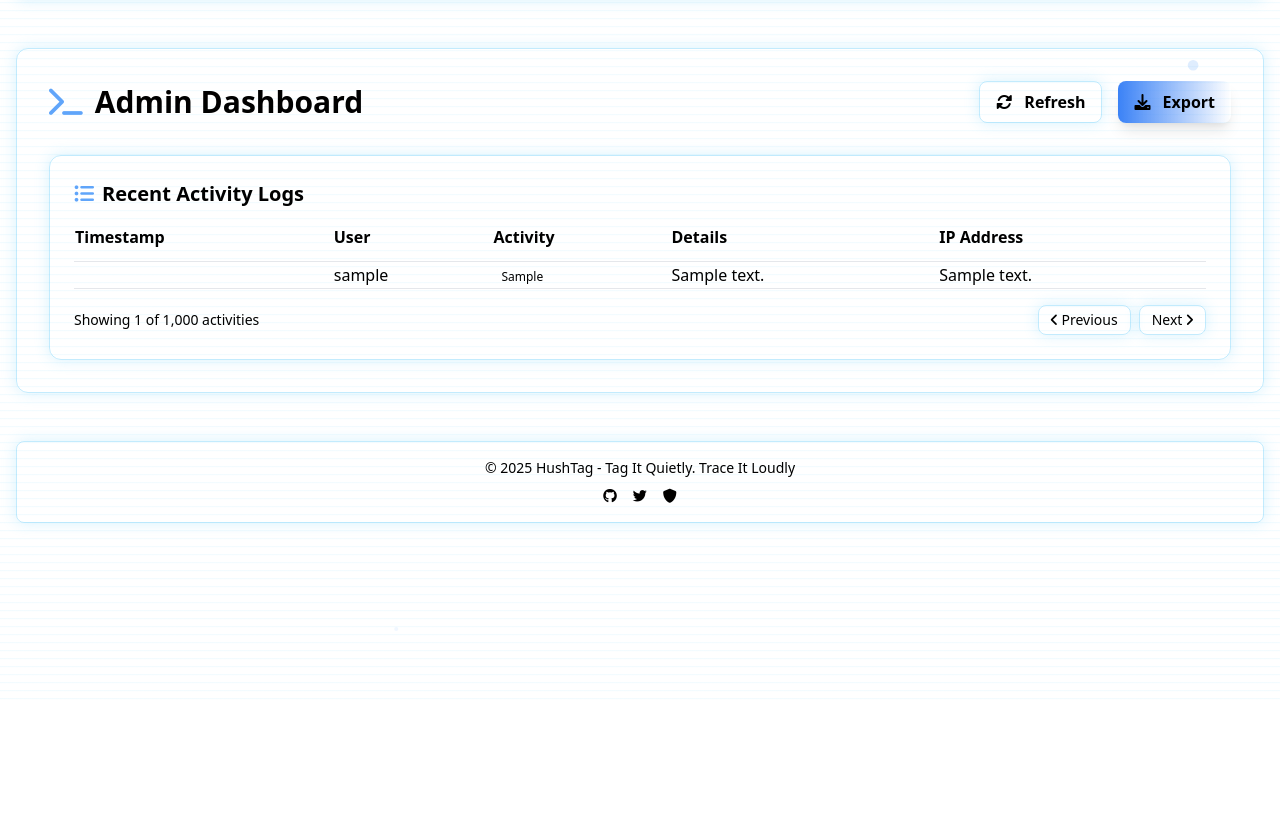
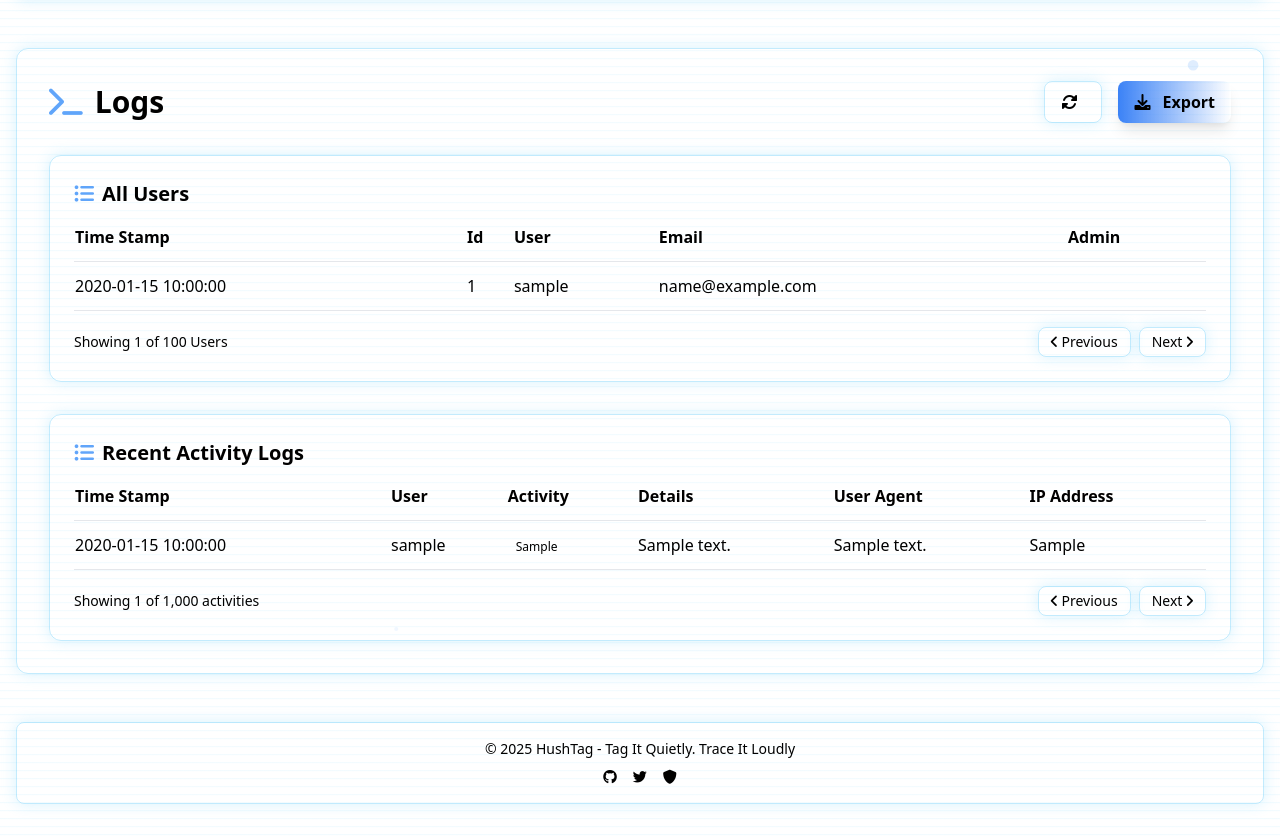
Before and after one commit to snehkr/HushTag, a Flask app: template templates/admin_logs.html in a window 1280 px wide. Shown: the part 98-934 px from the top of the page. Before the commit the page ends 797 px from the top, so only its background shows below. Run offline with Flask 3, Linux system fonts and the light colour scheme; the template is opened without the code that fills it: most values are stand-ins (such as "Sample title", 1, 10 or a date in 2020).

Commit message:
HushTag v1.1
- Users Data Added in Admin Panel
- Ip Address & UserAgent Added in Logs

```diff
--- a/templates/admin_logs.html
+++ b/templates/admin_logs.html
@@ -3,13 +3,13 @@
   <div class="flex justify-between items-center mb-8">
     <h2 class="text-3xl font-bold flex items-center">
       <i class="fas fa-terminal text-blue-400 mr-3"></i>
-      Admin Dashboard
+      Logs
     </h2>
     <div class="flex space-x-4">
       <button
         class="cyber-border hover:cyber-glow text-black font-bold py-2 px-4 rounded-lg transition-all"
       >
-        <i class="fas fa-sync-alt mr-2"></i> Refresh
+        <i class="fas fa-sync-alt mr-2"></i>
       </button>
       <button
         class="bg-gradient-to-r from-blue-500 to-cyan-400 hover:from-blue-600 hover:to-cyan-500 text-black font-bold py-2 px-4 rounded-lg transition-all transform hover:scale-[1.02] shadow-lg shadow-blue-500/20"
@@ -19,6 +19,57 @@
     </div>
   </div>
 
+  <div class="cyber-border rounded-xl p-6">
+    <h3 class="text-xl font-semibold mb-4 flex items-center">
+      <i class="fas fa-list-ul text-blue-400 mr-2"></i>
+      All Users
+    </h3>
+    <div class="overflow-x-auto">
+      <table class="w-full">
+        <thead>
+          <tr class="text-left border-b border-black-700">
+            <th class="pb-3">Time Stamp</th>
+            <th class="pb-3">Id</th>
+            <th class="pb-3">User</th>
+            <th class="pb-3">Email</th>
+            <th class="pb-3">Admin</th>
+          </tr>
+        </thead>
+        <tbody>
+          {% for user in users %}
+          <tr
+            class="border-b border-black-800 hover:bg-black-800/50 transition-colors"
+          >
+            <td class="py-3">{{ user.created_at or 'N/A' }}</td>
+            <td>{{ user.id}}</td>
+            <td>{{ user.username or 'System' }}</td>
+            <td>{{ user.email or 'N/A' }}</td>
+            <td>{{ user.is_admin }}</td>
+          </tr>
+          {% endfor %}
+        </tbody>
+      </table>
+    </div>
+    <div class="mt-4 flex justify-between items-center">
+      <div class="text-black-400 text-sm">
+        Showing {{ users|length }} of 100 Users
+      </div>
+      <div class="flex space-x-2">
+        <button
+          class="cyber-border rounded-lg px-3 py-1 text-sm hover:cyber-glow"
+        >
+          <i class="fas fa-angle-left"></i> Previous
+        </button>
+        <button
+          class="cyber-border rounded-lg px-3 py-1 text-sm hover:cyber-glow"
+        >
+          Next <i class="fas fa-angle-right"></i>
+        </button>
+      </div>
+    </div>
+  </div>
+
+  <div class="mt-8"></div>
 
   <div class="cyber-border rounded-xl p-6">
     <h3 class="text-xl font-semibold mb-4 flex items-center">
@@ -29,10 +80,11 @@
       <table class="w-full">
         <thead>
           <tr class="text-left border-b border-black-700">
-            <th class="pb-3">Timestamp</th>
+            <th class="pb-3">Time Stamp</th>
             <th class="pb-3">User</th>
             <th class="pb-3">Activity</th>
             <th class="pb-3">Details</th>
+            <th class="pb-3">User Agent</th>
             <th class="pb-3">IP Address</th>
           </tr>
         </thead>
@@ -41,7 +93,7 @@
           <tr
             class="border-b border-black-800 hover:bg-black-800/50 transition-colors"
           >
-            <td class="py-3"></td>
+            <td class="py-3">{{ log.created_at or 'N/A' }}</td>
             <td>{{ log.username or 'System' }}</td>
             <td>
               <span
@@ -51,7 +103,8 @@
               </span>
             </td>
             <td class="max-w-xs truncate">{{ log.description }}</td>
-            <td>{{ log.ip_address or 'N/A' }}</td>
+            <td class="max-w-xs truncate">{{ log.ip_address or 'N/A' }}</td>
+            <td>{{ log.user_agent or 'N/A' }}</td>
           </tr>
           {% endfor %}
         </tbody>
--- a/templates/base.html
+++ b/templates/base.html
@@ -216,13 +216,15 @@
         <div class="cyber-border rounded-lg p-4 bg-black-900/30">
           <p>© 2025 HushTag - Tag It Quietly. Trace It Loudly</p>
           <div class="flex justify-center space-x-4 mt-2">
-            <a href="#" class="hover:text-blue-400"
+            <a
+              href="https://github.com/snehkr/HushTag"
+              class="hover:text-blue-400"
               ><i class="fab fa-github"></i
             ></a>
-            <a href="#" class="hover:text-blue-400"
+            <a href="https://x.com/snehkr_in" class="hover:text-blue-400"
               ><i class="fab fa-twitter"></i
             ></a>
-            <a href="#" class="hover:text-blue-400"
+            <a href="https://snehkr.in" class="hover:text-blue-400"
               ><i class="fas fa-shield-alt"></i
             ></a>
           </div>
```
Also changed, not shown: app/routes/admin.py (+1 -8 lines), app/routes/auth.py (+14 -2 lines), app/routes/main.py (+7 -1 lines), templates/index.html (+6 -10 lines), db/husktag.db.
